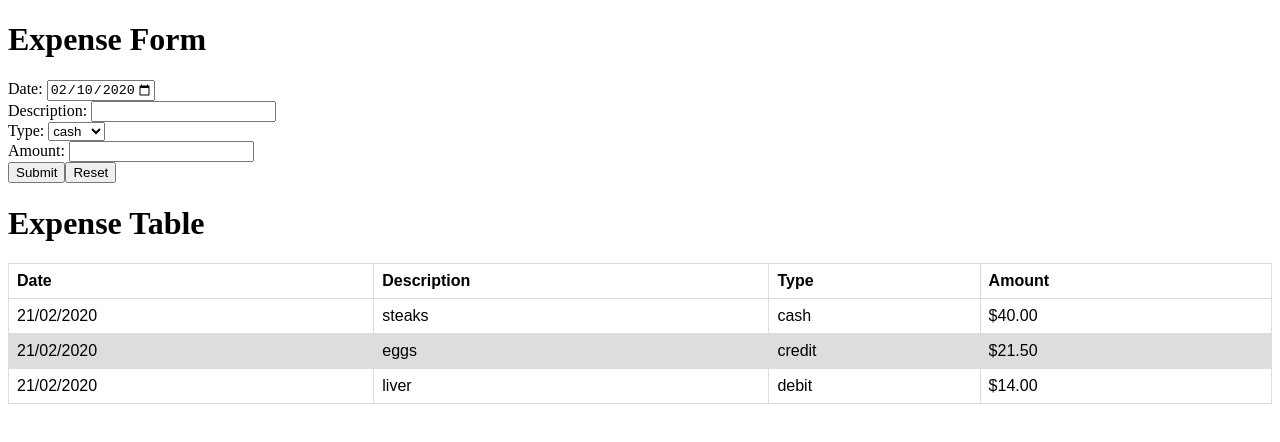
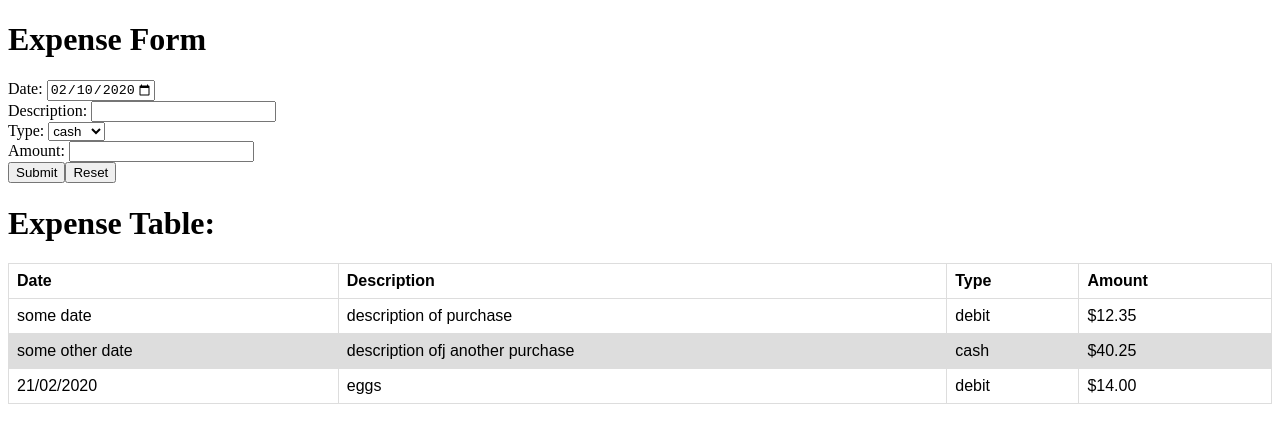
Before and after one commit to MikeMcGrain/expense_tracker, a React (Create React App) app: page / in a window 1280 px wide. Shown: the top 442 px of the page. Built offline with nearby package versions, Linux system fonts and the light colour scheme.

Commit message:
useContext() for items

```diff
--- a/src/App.js
+++ b/src/App.js
@@ -1,16 +1,30 @@
 import React from "react"
-import ExpenseForm from "./Components/ExpenseForm"
-// import List from "./Components/List"
+import ExpenseForm from "./components/ExpenseForm"
+import ExpenseTable from "./components/ExpenseTable"
+
+export const ExpenseItemsContext = React.createContext()
 
 export default App => {
+  let expenseItems = [
+    {
+      date: "some date",
+      description: "description of purchase",
+      type: "debit",
+      amount: "$12.35"
+    },
+    {
+      date: "some other date",
+      description: "description ofj another purchase",
+      type: "cash",
+      amount: "$40.25"
+    }
+  ]
   return (
     <div>
-      <ItemContext.Provider value={"testItem"}>
+      <ExpenseItemsContext.Provider value={expenseItems}>
         <ExpenseForm />
-
-      </ItemContext.Provider>
+        <ExpenseTable />
+      </ExpenseItemsContext.Provider>
     </div>
   )
 }
-
-export const ItemContext = React.createContext()
--- a/src/Components/ExpenseForm.js
+++ b/src/components/ExpenseForm.js
@@ -1,11 +1,12 @@
-import React from "react"
-import ExpenseTable from "./ExpenseTable"
+import React, { useContext } from "react"
+import { ExpenseItemsContext } from "../App.js"
 
 export default ExpenseForm => {
-
-  //useEffect() ?
+  //useEffect()
   const date = new Date()
   const currentDate = `${date.getFullYear()}-${("0" + date.getMonth()).slice(-2)}-${date.getDate()}`
+
+  const items = useContext(ExpenseItemsContext)
 
   return (
     <>
@@ -13,7 +14,13 @@ export default ExpenseForm => {
       <form>
         <div>
           <label htmlFor="date">Date: </label>
-          <input id="date" name="date" type="date" defaultValue={currentDate} max={currentDate} />
+          <input
+            id="date"
+            name="date"
+            type="date"
+            defaultValue={currentDate}
+            max={currentDate}
+          />
         </div>
 
         <div>
@@ -39,7 +46,6 @@ export default ExpenseForm => {
         <input type="submit" value="Submit" />
         <input type="reset" value="Reset" />
       </form>
-      <ExpenseTable />
     </>
   )
 }
--- a/src/Components/ExpenseTable.js
+++ b/src/components/ExpenseTable.js
@@ -1,13 +1,13 @@
 import React, { useContext } from "react"
-// import { ItemContext } from "../App.js"
+import { ExpenseItemsContext } from "../App.js"
 import "../index.css"
 
 export default ExpenseTable => {
-  // const item = useContext(ItemContext)
+  const items = useContext(ExpenseItemsContext)
+
   return (
     <div>
-      <h1>Expense Table</h1>
-
+      <h1>Expense Table:</h1>
       <table>
         <thead>
           <tr>
@@ -16,31 +16,28 @@ export default ExpenseTable => {
             <th>Type</th>
             <th>Amount</th>
           </tr>
-          </thead>
-          <tbody>
+        </thead>
+        <tbody>
           <tr>
-            <td>21/02/2020</td>
-            <td>steaks</td>
-            <td>cash</td>
-            <td>$40.00</td>
+            <td>{items[0].date}</td>
+            <td>{items[0].description}</td>
+            <td>{items[0].type}</td>
+            <td>{items[0].amount}</td>
+          </tr>
+          <tr>
+            <td>{items[1].date}</td>
+            <td>{items[1].description}</td>
+            <td>{items[1].type}</td>
+            <td>{items[1].amount}</td>
           </tr>
           <tr>
             <td>21/02/2020</td>
             <td>eggs</td>
-            <td>credit</td>
-            <td>$21.50</td>
-          </tr>
-          <tr>
-            <td>21/02/2020</td>
-            <td>liver</td>
             <td>debit</td>
             <td>$14.00</td>
           </tr>
         </tbody>
       </table>
-
-      {/* <h1>Test from List Component</h1>
-      <p>{item}</p> */}
     </div>
   )
 }
```
